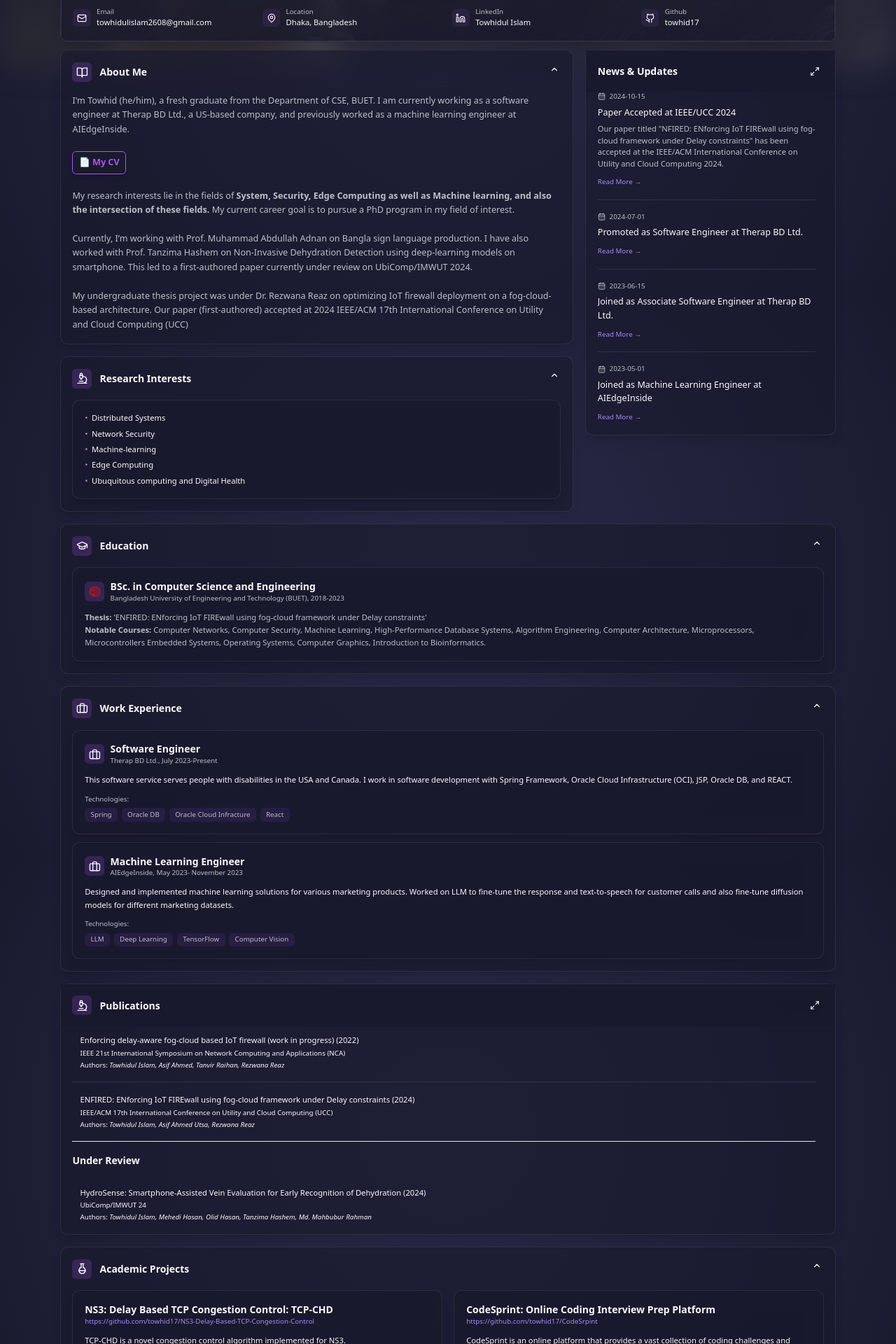
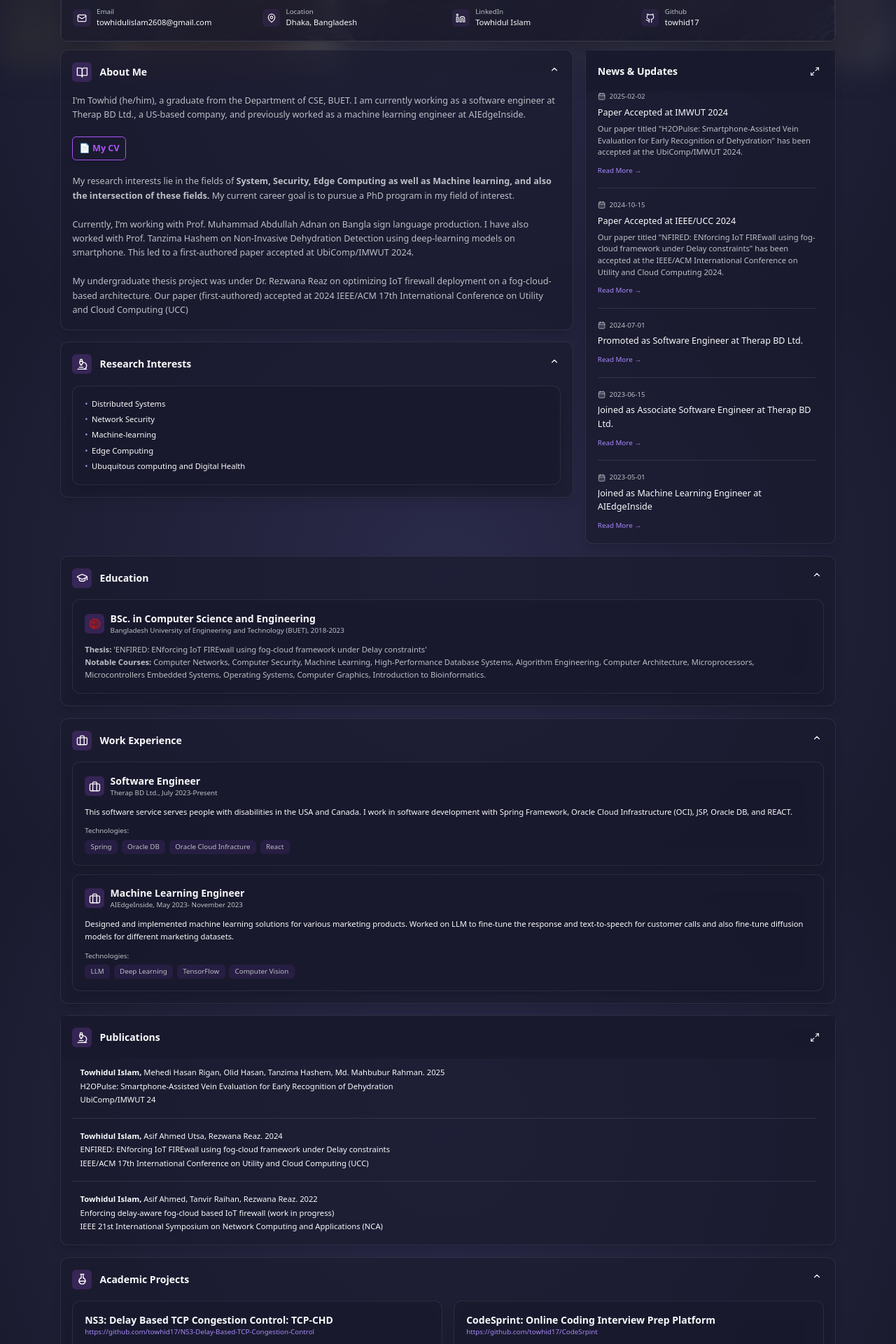
Before and after one commit to towhid17/towhid17.github.io, a React (Vite) app: page / in a window 1280 px wide. Shown: the part 380-2300 px from the top of the page at 70% size. Built offline with nearby package versions, Linux system fonts and the light colour scheme.

Commit message:
updated info

```diff
--- a/src/components/bio/BioCard.tsx
+++ b/src/components/bio/BioCard.tsx
@@ -4,7 +4,7 @@ export function BioCard() {
   return (
     <div className="space-y-4">
       <p className="text-secondary leading-relaxed text-lg">
-        I'm Towhid (he/him), a fresh graduate from the <a href="https://cse.buet.ac.bd/">Department of CSE, BUET</a>. I am currently working as a software engineer at Therap BD Ltd., a US-based company,
+        I'm Towhid (he/him), a graduate from the <a href="https://cse.buet.ac.bd/">Department of CSE, BUET</a>. I am currently working as a software engineer at Therap BD Ltd., a US-based company,
         and previously worked as a machine learning engineer at AIEdgeInside.
         <br/><br/>
         <a href="https://drive.google.com/file/d/15F8HXNFatHYtv_3mXzWnAKS58jDBpYPy/view?usp=sharing" target="_blank" rel="noopener noreferrer"
@@ -16,7 +16,7 @@ export function BioCard() {
          My current career goal is to pursue a PhD program in my field of interest.
         <br/><br/>
         Currently, I’m working with <a href="https://sites.google.com/site/abdullahadnan/home?authuser=0" target="_blank">Prof. Muhammad Abdullah Adnan</a> on Bangla sign language production. I have also worked with <a href="https://sites.google.com/site/tanzimahashem/" target="_blank">Prof. Tanzima Hashem</a> on Non-Invasive Dehydration Detection
-        using deep-learning models on smartphone. This led to a first-authored paper currently under review on UbiComp/IMWUT 2024.
+        using deep-learning models on smartphone. This led to a first-authored paper accepted at UbiComp/IMWUT 2024.
         <br/><br/>
         My undergraduate thesis project was under <a href="https://sites.google.com/site/rezwanareazrimpi/" target="_blank">Dr. Rezwana Reaz</a> on optimizing IoT firewall deployment on a fog-cloud-based architecture. Our paper (first-authored)
         accepted at 2024 IEEE/ACM 17th International Conference on Utility and Cloud Computing (UCC)
--- a/src/components/news/NewsCard.tsx
+++ b/src/components/news/NewsCard.tsx
@@ -13,30 +13,37 @@ interface NewsItem {
 const newsItems: NewsItem[] = [
   {
     id: '1',
+    date: '2023-05-01',
+    title: 'Joined as Machine Learning Engineer at AIEdgeInside',
+    description: '',
+    link: '#',
+  },
+  {
+    id: '2',
+    date: '2023-06-15',
+    title: 'Joined as Associate Software Engineer at Therap BD Ltd.',
+    description: '',
+    link: '#',
+  },
+  {
+    id: '3',
+    date: '2024-07-01',
+    title: 'Promoted as Software Engineer at Therap BD Ltd.',
+    description: '',
+    link: '#',
+  },
+  {
+    id: '4',
     date: '2024-10-15',
     title: 'Paper Accepted at IEEE/UCC 2024',
     description: 'Our paper titled "NFIRED: ENforcing IoT FIREwall using fog-cloud framework under Delay constraints" has been accepted at the IEEE/ACM International Conference on Utility and Cloud Computing 2024.',
     link: '#',
   },
   {
-    id: '2',
-    date: '2024-07-01',
-    title: 'Promoted as Software Engineer at Therap BD Ltd.',
-    description: '',
-    link: '#',
-  },
-  {
-    id: '3',
-    date: '2023-06-15',
-    title: 'Joined as Associate Software Engineer at Therap BD Ltd.',
-    description: '',
-    link: '#',
-  },
-  {
-    id: '4',
-    date: '2023-05-01',
-    title: 'Joined as Machine Learning Engineer at AIEdgeInside',
-    description: '',
+    id: '5',
+    date: '2025-02-02',
+    title: 'Paper Accepted at IMWUT 2024',
+    description: 'Our paper titled "H2OPulse: Smartphone-Assisted Vein Evaluation for Early Recognition of Dehydration" has been accepted at the UbiComp/IMWUT 2024.',
     link: '#',
   },
 ];
@@ -46,7 +53,7 @@ export function NewsCard() {
     <ExpandableCard title="News & Updates">
       <NewsContainer>
         <div className="space-y-6 pr-4">
-          {newsItems.map((item) => (
+          {[...newsItems].reverse().map((item) => (
             <div
               key={item.id}
               className="group border-b border-white/10 last:border-0 pb-6 last:pb-0"
--- a/src/components/research/PublicationEntry.tsx
+++ b/src/components/research/PublicationEntry.tsx
@@ -24,17 +24,17 @@ export function PublicationEntry({ publication }: PublicationEntryProps) {
   return (
     <div className="group p-4 relative space-y-1 border-b border-white/10 last:border-0 pb-6 last:pb-0 hover:drop-shadow-lg transition-shadow">
       {/* Content */}
+      <p className="text-primary">
+        {authors.map((author, i) => (
+          <span key={author} className={author === 'Towhidul Islam' ? 'font-semibold' : undefined}>
+            {author}{i < authors.length - 1 ? ', ' : ''}
+          </span>
+        ))}. {year}
+      </p>
       <h4 className="font-medium text-primary group-hover:text-accent transition-colors">
-        {title} ({year})
+        {title}
       </h4>
-      <p className="text-sm text-primary">{venue}</p>
-      <p className="text-sm text-primary">
-        Authors: {authors.map((author, i) => (
-          <i key={author}>
-            {author}{i < authors.length - 1 ? ', ' : ''}
-          </i>
-        ))}
-      </p>
+      <p className="text-primary">{venue}</p>
 
       {/* Gradient Animation (Right to Left) */}
       <div className="absolute inset-0 right-0 h-full w-full bg-gradient-to-l from-purple-500/30 to-transparent rounded-lg opacity-0 group-hover:opacity-100 blur-md transition-opacity duration-300"></div>
--- a/src/components/research/PublicationExpandable.tsx
+++ b/src/components/research/PublicationExpandable.tsx
@@ -11,10 +11,12 @@ export function PublicationExpandable() {
       <NewsContainer>
         <div className="space-y-6 pr-4">
           <div className="space-y-2">
-            {publications.map((pub) => (
+            {[...publications].reverse().map((pub) => (
               <PublicationEntry key={pub.id} publication={pub} />
             ))}
           </div>
+          {underReview.length > 0 && (
+            <>
               <hr className="border-t border-primary/10" />
               <h3 className="text-xl font-semibold">Under Review</h3>
               <div className="space-y-2">
@@ -22,6 +24,8 @@ export function PublicationExpandable() {
                   <PublicationEntry key={pub.id} publication={pub} />
                 ))}
               </div>
+            </>
+          )}
         </div>
       </NewsContainer>
     </ExpandableCard>
--- a/src/data/data.ts
+++ b/src/data/data.ts
@@ -42,18 +42,19 @@ export const publications: Publication[] = [
     pdfUrl: '#',
     paperUrl: '#'
   },
+  {
+    id: 'pub-3',
+    title: 'H2OPulse: Smartphone-Assisted Vein Evaluation for Early Recognition of Dehydration',
+    year: 2025,
+    venue: 'UbiComp/IMWUT 24',
+    authors: ['Towhidul Islam', 'Mehedi Hasan Rigan', 'Olid Hasan', 'Tanzima Hashem', 'Md. Mahbubur Rahman'],
+    pdfUrl: '#',
+    paperUrl: 'https://doi.org/10.1145/3729490'
+  },
 ];
 
 export const underReview: Publication[] = [
-    {
-      id: 'ur-1',
-      title: 'HydroSense: Smartphone-Assisted Vein Evaluation for Early Recognition of Dehydration',
-      year: 2024,
-      venue: 'UbiComp/IMWUT 24',
-      authors: ['Towhidul Islam', 'Mehedi Hasan', 'Olid Hasan', 'Tanzima Hashem', 'Md. Mahbubur Rahman'],
-      pdfUrl: '#',
-      paperUrl: '#'
-    },
+
 ];
 
 
--- a/src/data/types.ts
+++ b/src/data/types.ts
@@ -6,6 +6,9 @@ export interface Publication {
   authors: string[];
   pdfUrl?: string;
   paperUrl?: string;
+  articleId?: string; // like "Article 36"
+  pages?: string; // like "24 pages"
+  month?: string; // like "June"
 }
 
 export interface AdditionalImage {
```
Lines whose indentation alone changed are shown as unchanged.
